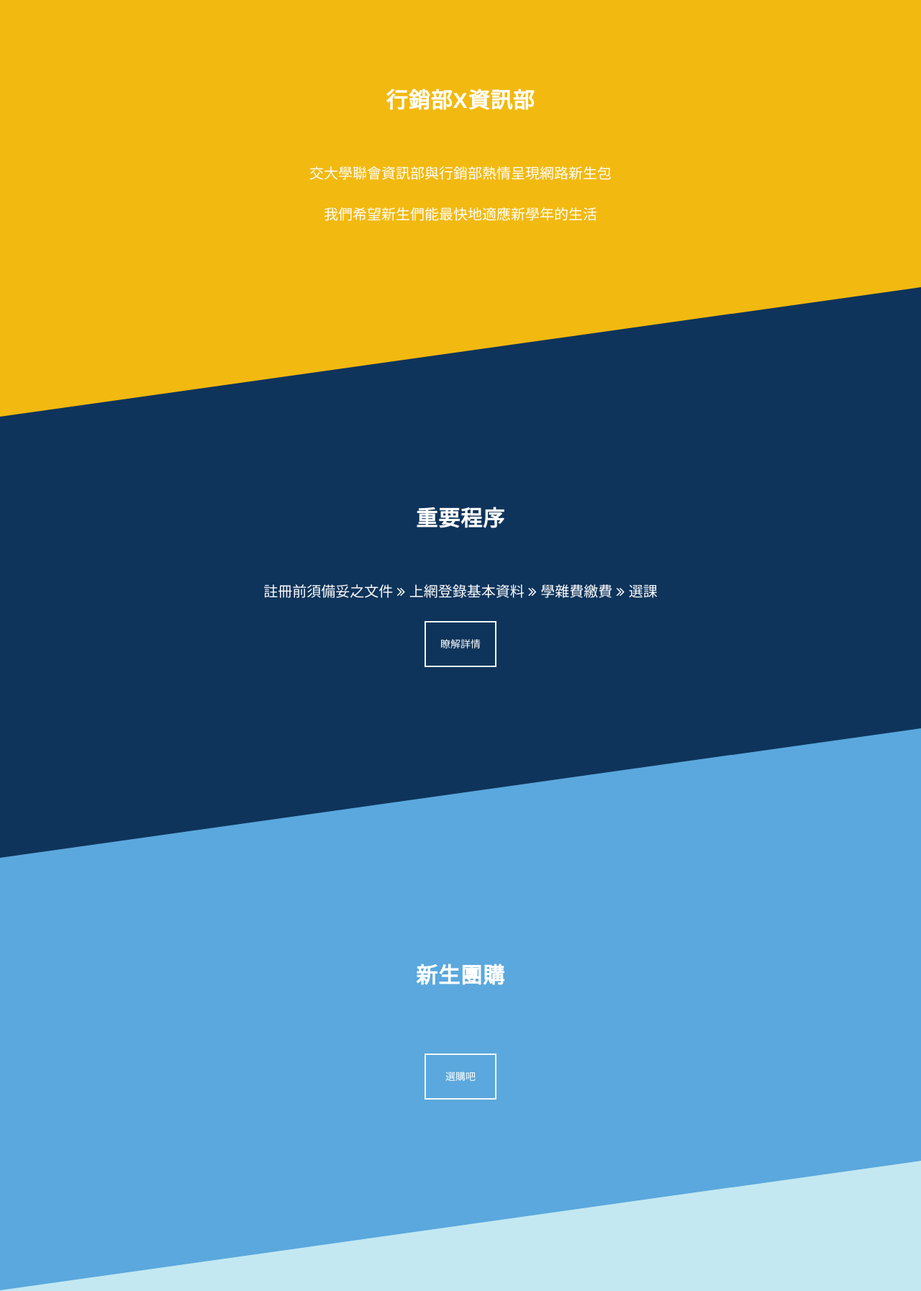
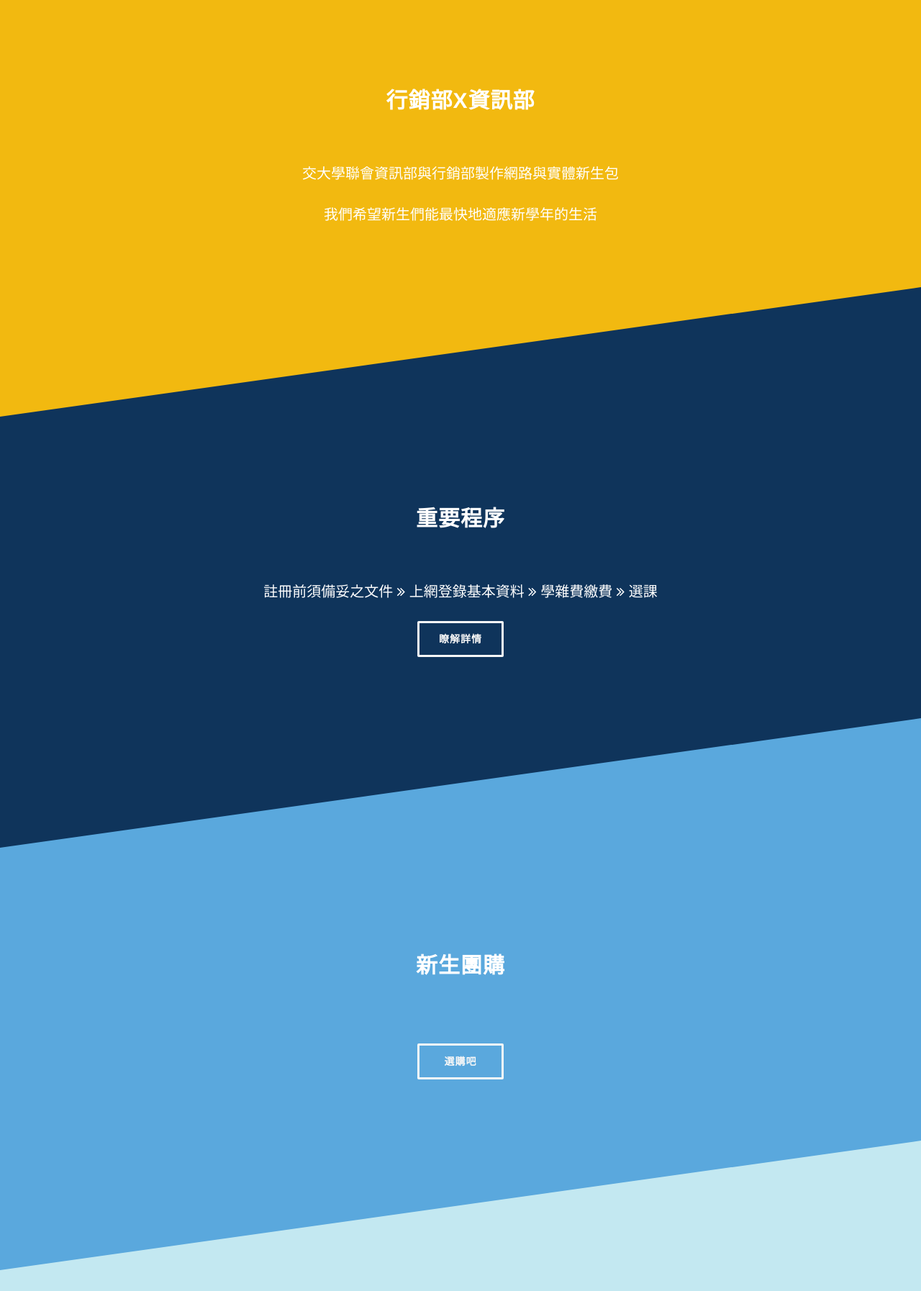
Before and after one commit to NCTU-Stunion/2016-NCTU_newcomer_web, a PHP site: page / in a window 1280 px wide. Shown: the part 801-2595 px from the top of the page at 72% size. Run offline with PHP 8.4, Linux system fonts and the light colour scheme; some libraries are stand-ins or nearby versions.

Commit message:
:100: :computer: :white_square_button: :clock1130:

```diff
--- a/assets/css/newcomer.css
+++ b/assets/css/newcomer.css
@@ -227,73 +227,88 @@
   background-image: -o-linear-gradient(left, #a85e6c 0%, #a85e6c 12.5%, #e37f52 12.5%, #e37f52 25%, #ef9f48 25%, #ef9f48 37.5%, #9cb641 37.5%, #9cb641 50%, #009484 50%, #009484 62.5%, #21acb8 62.5%, #21acb8 75%, #1972dd 75%, #1972dd 87.5%, #8fa0ae 87.5%, #8fa0ae 100%);
   background-image: linear-gradient(left, #a85e6c 0%, #a85e6c 12.5%, #e37f52 12.5%, #e37f52 25%, #ef9f48 25%, #ef9f48 37.5%, #9cb641 37.5%, #9cb641 50%, #009484 50%, #009484 62.5%, #21acb8 62.5%, #21acb8 75%, #1972dd 75%, #1972dd 87.5%, #8fa0ae 87.5%, #8fa0ae 100%); }
 
-.custom-button {
-  flex: 1 1 auto;
-  margin: 10px;
-  padding: 20px;
-  max-width: 100px;
+.btn-1 {
+  color: #f7f7f7;
+  padding: 12px 17px;
   margin: 0 auto;
-  border: 2px solid #f7f7f7;
+  font-family: 'OpenSansBold', sans-serif;
+  border: 3px solid #f7f7f7;
+  font-size: 14px;
+  font-weight: bold;
+  letter-spacing: 1px;
+  text-transform: uppercase;
+  border-radius: 2px;
+  width: 120px;
   text-align: center;
+  cursor: pointer;
+  background-image: linear-gradient(45deg, #5bcaff 80%, transparent 51%);
+  background-size: 100px 100px;
+  /* some initial size to get the slanted appearance */
+  background-position: -100px 0px;
+  /* negative positioning to hide it initially */
+  background-repeat: no-repeat;
+  transition: all ease 0.3s; }
+  .btn-1:hover {
+    background-size: 200% 200%;
+    /* 200% because gradient is colored only for 50% */
+    background-position: 0px 0px;
+    /* bring it fully into view */
+    color: #FFF; }
+
+.btn-2 {
+  color: #f7f7f7;
+  padding: 12px 17px;
+  margin: 0 auto;
+  font-family: 'OpenSansBold', sans-serif;
+  border: 3px solid #f7f7f7;
+  font-size: 14px;
+  font-weight: bold;
+  letter-spacing: 1px;
   text-transform: uppercase;
-  position: relative;
-  overflow: hidden;
-  transition: .3s; }
-  .custom-button:after {
-    position: absolute;
-    transition: .3s;
-    content: '';
-    width: 0;
-    left: 50%;
-    bottom: 0;
-    height: 3px;
-    background: #f7f7f7; }
-  .custom-button:nth-of-type(2):after {
-    left: 0; }
-  .custom-button:nth-of-type(3):after {
-    right: 0;
-    left: auto; }
-  .custom-button:nth-of-type(4):after {
-    left: 0;
-    bottom: auto;
-    top: -3px;
-    width: 100%; }
-  .custom-button:nth-of-type(5):after {
-    height: 120%;
-    left: -10%;
-    transform: skewX(15deg);
-    z-index: -1; }
-  .custom-button:hover {
-    cursor: pointer; }
-    .custom-button:hover:after {
-      width: 100%;
-      left: 0; }
-    .custom-button:hover:nth-of-type(4):after {
-      top: calc(100% - 3px); }
-    .custom-button:hover:nth-of-type(5) {
-      color: #5bcaff; }
-    .custom-button:hover:nth-of-type(5):after {
-      left: -10%;
-      width: 120%; }
-    .custom-button:hover:nth-of-type(6) {
-      flex-grow: 3; }
-    .custom-button:hover:nth-of-type(6):after {
-      width: 0%; }
-    .custom-button:hover:nth-of-type(7) {
-      border-radius: 30px; }
-    .custom-button:hover:nth-of-type(7):after {
-      width: 0%; }
-    .custom-button:hover:nth-of-type(8) {
-      transform: scale(1.2); }
-    .custom-button:hover:nth-of-type(8):after {
-      width: 0%; }
-    .custom-button:hover:nth-of-type(9) {
-      box-shadow: inset 0px 0px 0px 3px #f7f7f7; }
-    .custom-button:hover:nth-of-type(9):after {
-      width: 0%; }
-    .custom-button:hover:nth-of-type(10) {
-      box-shadow: 0px 0px 0px 3px #f7f7f7; }
-    .custom-button:hover:nth-of-type(10):after {
-      width: 0%; }
+  border-radius: 2px;
+  width: 120px;
+  text-align: center;
+  cursor: pointer;
+  background-image: linear-gradient(45deg, #0f345b 80%, transparent 51%);
+  background-size: 100px 100px;
+  /* some initial size to get the slanted appearance */
+  background-position: -100px 0px;
+  /* negative positioning to hide it initially */
+  background-repeat: no-repeat;
+  transition: all ease 0.3s; }
+  .btn-2:hover {
+    background-size: 200% 200%;
+    /* 200% because gradient is colored only for 50% */
+    background-position: 0px 0px;
+    /* bring it fully into view */
+    color: #FFF; }
+
+.btn-3 {
+  color: #0f345b;
+  padding: 12px 17px;
+  margin: 0 auto;
+  font-family: 'OpenSansBold', sans-serif;
+  border: 3px solid #0f345b;
+  font-size: 14px;
+  font-weight: bold;
+  letter-spacing: 1px;
+  text-transform: uppercase;
+  border-radius: 2px;
+  width: 120px;
+  text-align: center;
+  cursor: pointer;
+  background-image: linear-gradient(45deg, #f7f7f7 80%, transparent 51%);
+  background-size: 100px 100px;
+  /* some initial size to get the slanted appearance */
+  background-position: -100px 0px;
+  /* negative positioning to hide it initially */
+  background-repeat: no-repeat;
+  transition: all ease 0.3s; }
+  .btn-3:hover {
+    background-size: 200% 200%;
+    /* 200% because gradient is colored only for 50% */
+    background-position: 0px 0px;
+    /* bring it fully into view */
+    color: #0f345b; }
 
 /*# sourceMappingURL=newcomer.css.map */
--- a/assets/sass/_mixins.scss
+++ b/assets/sass/_mixins.scss
@@ -1 +1,27 @@
 //  Mixins
+
+@mixin custom-btn($background,$border,$hover-color){
+	color: $border;
+	padding: 12px 17px;
+	margin: 0 auto;
+	font-family: 'OpenSansBold', sans-serif;
+	border: 3px solid $border;
+	font-size: 14px;
+	font-weight: bold;
+	letter-spacing: 1px;
+	text-transform: uppercase;
+	border-radius: 2px;
+	width:120px;
+	text-align: center;
+	cursor: pointer;
+	background-image: linear-gradient(45deg, $background 80%, transparent 51%);
+	background-size: 100px 100px; /* some initial size to get the slanted appearance */
+	background-position: -100px 0px; /* negative positioning to hide it initially */
+	background-repeat: no-repeat;
+	transition: all ease 0.3s;
+	&:hover{
+  		background-size: 200% 200%; /* 200% because gradient is colored only for 50% */
+ 		background-position: 0px 0px; /* bring it fully into view */
+  		color: $hover-color;
+	}
+}
--- a/assets/sass/newcomer.scss
+++ b/assets/sass/newcomer.scss
@@ -269,7 +269,6 @@
 }
 
 
-
 .ribbon-top {
     left: 0;
     right: 0;
@@ -285,92 +284,12 @@
     background-image: linear-gradient(left, #a85e6c 0%,#a85e6c 12.5%,#e37f52 12.5%,#e37f52 25%,#ef9f48 25%,#ef9f48 37.5%,#9cb641 37.5%,#9cb641 50%,#009484 50%,#009484 62.5%,#21acb8 62.5%,#21acb8 75%,#1972dd 75%,#1972dd 87.5%,#8fa0ae 87.5%,#8fa0ae 100%);
 }
 
-.custom-button {
-  flex: 1 1 auto;
-  margin: 10px;
-  padding: 20px;
-  max-width:100px;
-  margin:0 auto;
-  border: 2px solid #f7f7f7;
-  text-align: center;
-  text-transform: uppercase;
-  position: relative;
-  overflow:hidden;
-  transition: .3s;
-  &:after {
-    position: absolute;
-    transition: .3s;
-    content: '';
-    width: 0;
-    left: 50%;
-    bottom: 0;
-    height: 3px;
-    background: #f7f7f7;
-  }
-  &:nth-of-type(2):after {
-    left: 0;
-  }
-  &:nth-of-type(3):after {
-    right: 0;
-    left: auto;
-  }
-  &:nth-of-type(4):after {
-    left: 0;
-    bottom: auto;
-    top: -3px;
-    width: 100%;
-  }
-  &:nth-of-type(5):after {
-    height: 120%;
-    left: -10%;
-    transform: skewX(15deg);
-    z-index: -1;
-  }
-  &:hover {
-    cursor: pointer;
-    &:after {
-      width: 100%;
-      left: 0;
-    }
-    &:nth-of-type(4):after {
-      top: calc(100% - 3px);
-    }
-    &:nth-of-type(5) {
-      color: #5bcaff;
-    }
-    &:nth-of-type(5):after {
-      left: -10%;
-      width: 120%;
-    }
-    &:nth-of-type(6) {
-      flex-grow:3;
-    }
-    &:nth-of-type(6):after {
-      width: 0%;
-    }
-    &:nth-of-type(7) {
-      border-radius: 30px;
-    }
-    &:nth-of-type(7):after {
-      width: 0%;
-    }
-    &:nth-of-type(8) {
-      transform: scale(1.2);
-    }
-    &:nth-of-type(8):after {
-      width: 0%;
-    }
-    &:nth-of-type(9) {
-      box-shadow: inset 0px 0px 0px 3px #f7f7f7;
-    }
-    &:nth-of-type(9):after {
-      width: 0%;
-    }
-    &:nth-of-type(10) {
-      box-shadow: 0px 0px 0px 3px #f7f7f7;
-    }
-    &:nth-of-type(10):after {
-      width: 0%;
-    }
-  }
+.btn-1{
+    @include custom-btn(#5bcaff,#f7f7f7,#FFF); //$hover-background,$border,$hover-color
 }
+.btn-2{
+    @include custom-btn(#0f345b,#f7f7f7,#FFF);
+}
+.btn-3{
+    @include custom-btn(#f7f7f7,#0f345b,#0f345b);
+}
--- a/index.php
+++ b/index.php
@@ -16,7 +16,7 @@
 <section id="explore">
 	<div class="container">
 		<h2>行銷部X資訊部</h2>
-	    <p>交大學聯會資訊部與行銷部熱情呈現網路新生包</p>
+	    <p>交大學聯會資訊部與行銷部製作網路與實體新生包</p>
 	    <p>我們希望新生們能最快地適應新學年的生活</p>
   </div>
   <div class="bottom">
@@ -32,21 +32,21 @@
 		學雜費繳費
 		<i class="fa  fa-angle-double-right"></i>
 		選課</p>
-		<p><div class="custom-button">瞭解詳情</div></p>
+		<p><div class="btn-1">瞭解詳情</div></p>
 	</div>
 	<div class="bottom"></div>
 </section>
 <section id="shopping">
 	<div class="container">
 		<h2>新生團購</h2>
-		<p><div class="custom-button">選購吧</div></p>
+		<p><div class="btn-2">選購吧</div></p>
 	</div>
 	<div class="bottom"></div>
 </section>
 <section id="qna">
 	<div class="container">
 		<h2>新生提問系統 精選問答集</h2>
-		<p><div class="custom-button">觀看</div></p>
+		<div class="btn-3">觀看</div>
 	</div>
 </section>
 <?php
```
Also changed, not shown: 1 other file.
